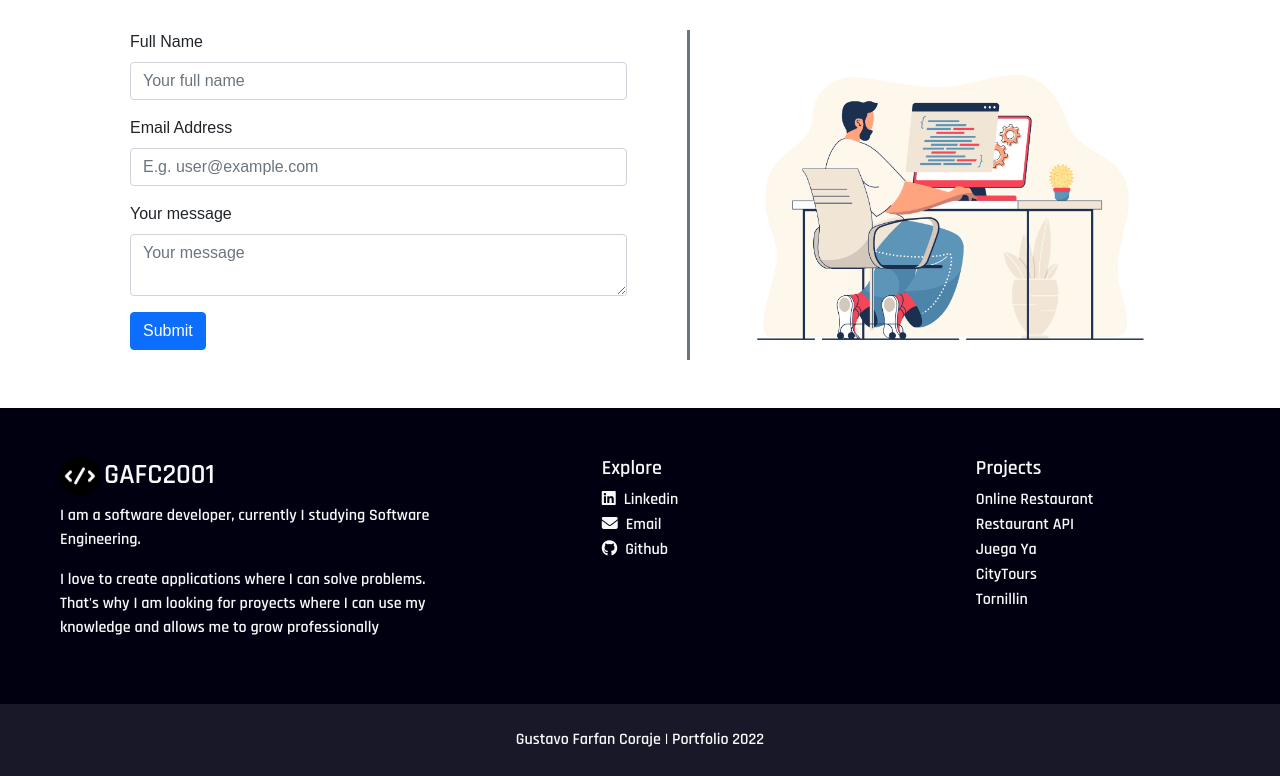
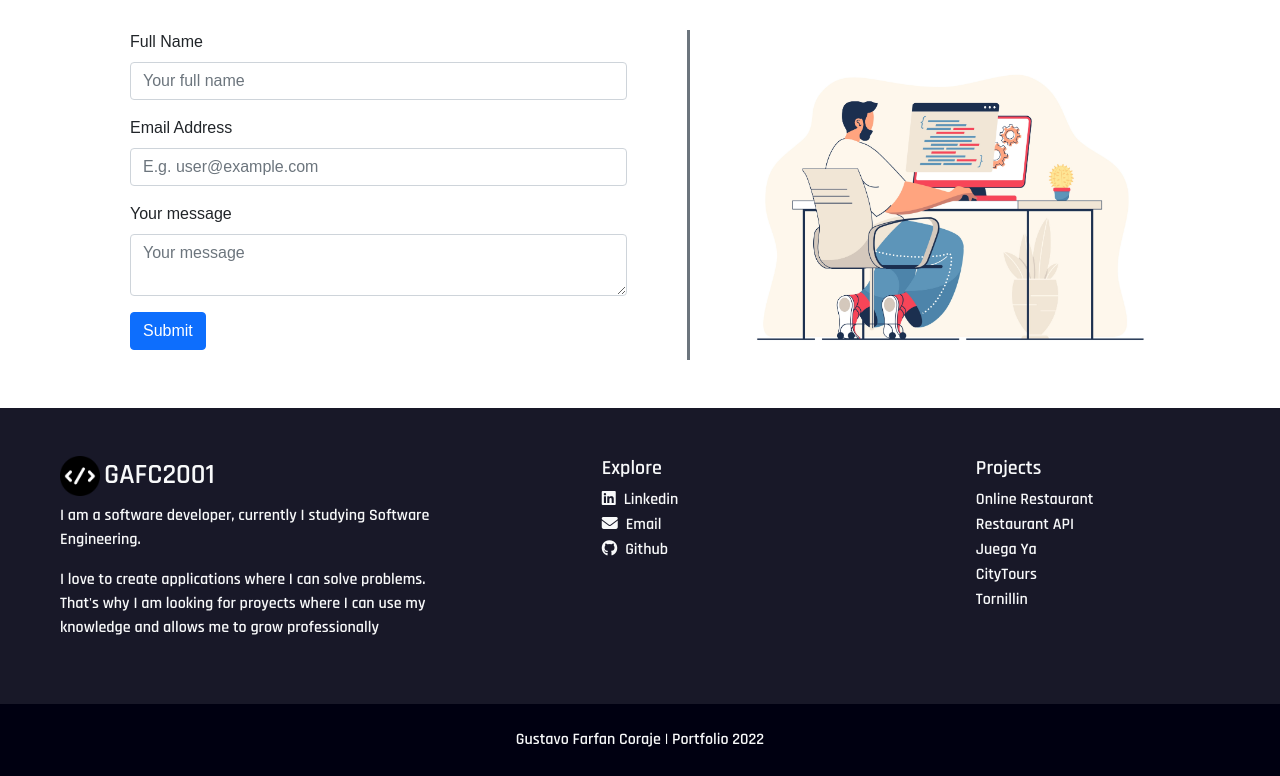
Before and after one commit to gafc2001/gafc2001.github.io, a React (Create React App) app: page / in a window 1280 px wide. Shown: the part 4195-4971 px from the top of the page. Built offline with nearby package versions, Linux system fonts and the light colour scheme; no server answers.

Commit message:
footer bg

```diff
--- a/src/assets/css/main.css
+++ b/src/assets/css/main.css
@@ -382,10 +382,10 @@ img.img-profile {
 }
 
 .bg-footer {
-  background-color: #000011;
+  background-color: rgb(24, 24, 40);
   row-gap: 4rem;
 }
 
 .bg-footer-secondary {
-  background-color: rgb(24, 24, 40);
+  background-color: #000011;
 }
```
